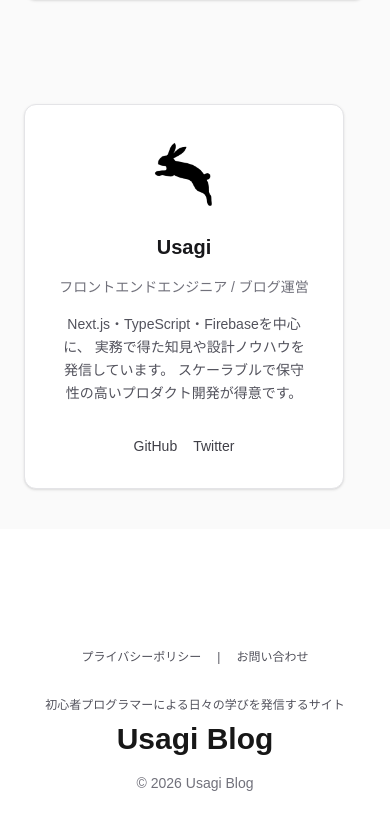
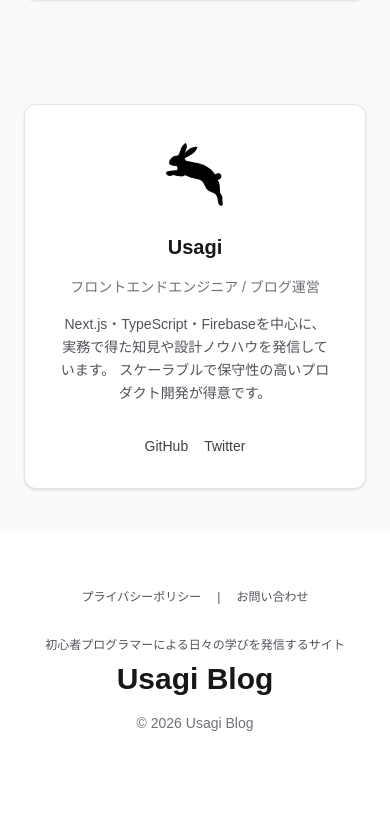
Before and after one commit to Apple-cake/next-tech-blog, a Next.js app: page / in a window 390 px wide. Shown: the part 1699-2529 px from the top of the page. After the commit the page ends 2472 px from the top, so only its background shows below. Built offline with nearby package versions, Linux system fonts and the light colour scheme.

Commit message:
スタイル調整

```diff
--- a/components/layout/Footer.tsx
+++ b/components/layout/Footer.tsx
@@ -8,7 +8,7 @@ import Link from "next/link";
 
 export default function Footer() {
   return (
-    <footer className="mt-20">
+    <footer className="mt-5 md:mt-10">
       <div className="max-w-6xl mx-auto px-6 py-10 text-center">
 
         {/* 上部リンク */}
--- a/components/profile/ProfileCard.tsx
+++ b/components/profile/ProfileCard.tsx
@@ -9,7 +9,7 @@ import Image from "next/image";
 export default function ProfileCard() {
   return (
     <section className="mt-16 lg:mt-0" aria-labelledby="profile-heading">
-      <div className="w-full max-w-xs rounded-xl border border-zinc-200 bg-white p-8 shadow-sm">
+      <div className="w-full md:max-w-xs rounded-xl border border-zinc-200 bg-white p-8 shadow-sm">
 
         {/* Avatar */}
         <div className="flex flex-col items-center text-center space-y-4">
```
